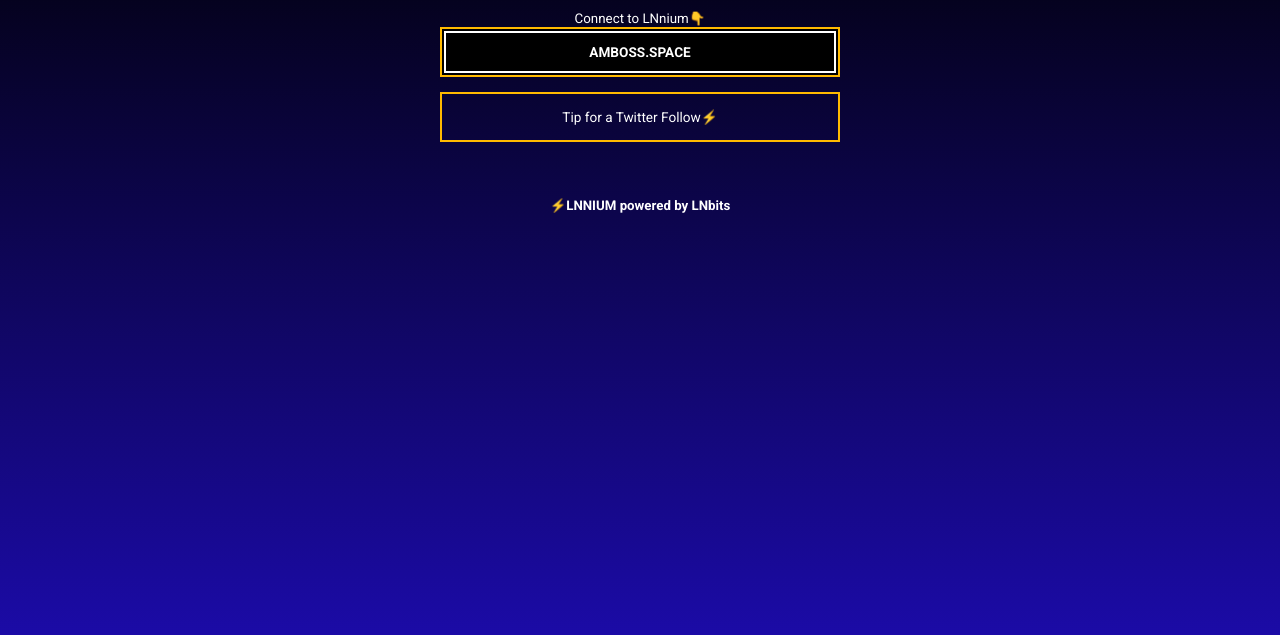
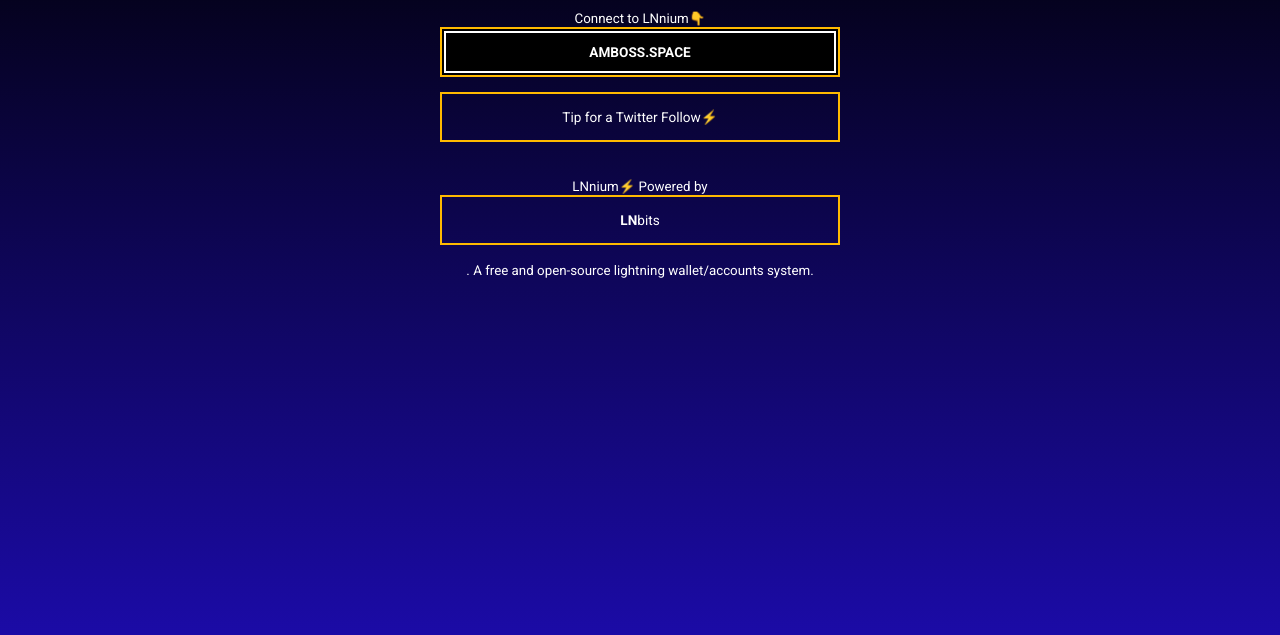
Before and after one commit to lnnium/LNnium.github.io, a plain HTML site: page index.html in a window 1280 px wide. Shown: the part 163-798 px from the top of the page. Drawn offline with Linux system fonts and the light colour scheme.

Commit message:
Update index.html

```diff
--- a/index.html
+++ b/index.html
@@ -33,4 +33,6 @@
 </html>
 <!-- <div class="ccwallet__tipbox__button" data-code="R7QZCO5U" data-button-type="button" data-button-text="Tip" data-button-style="white"></div> <script async src="https://cctip.io/opencc.js"></script> -->
 <br>
-<center><h5>⚡LNNIUM powered by LNbits</h5></center>
+
+<small class="text-muted">LNnium⚡ Powered by <a href="https://lnbits.com/" target="_blank"><b>LN</b>bits</a>. A free and open-source
+lightning wallet/accounts system.</small>
```
